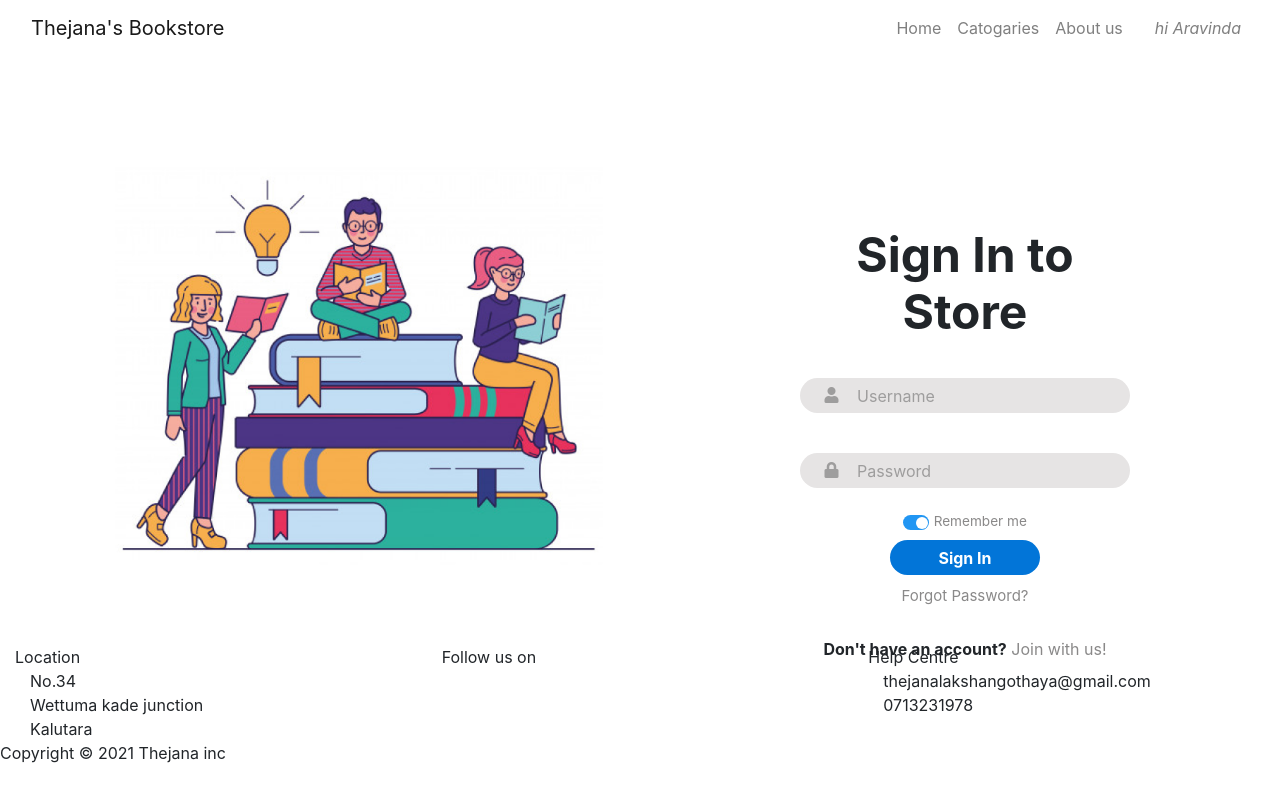
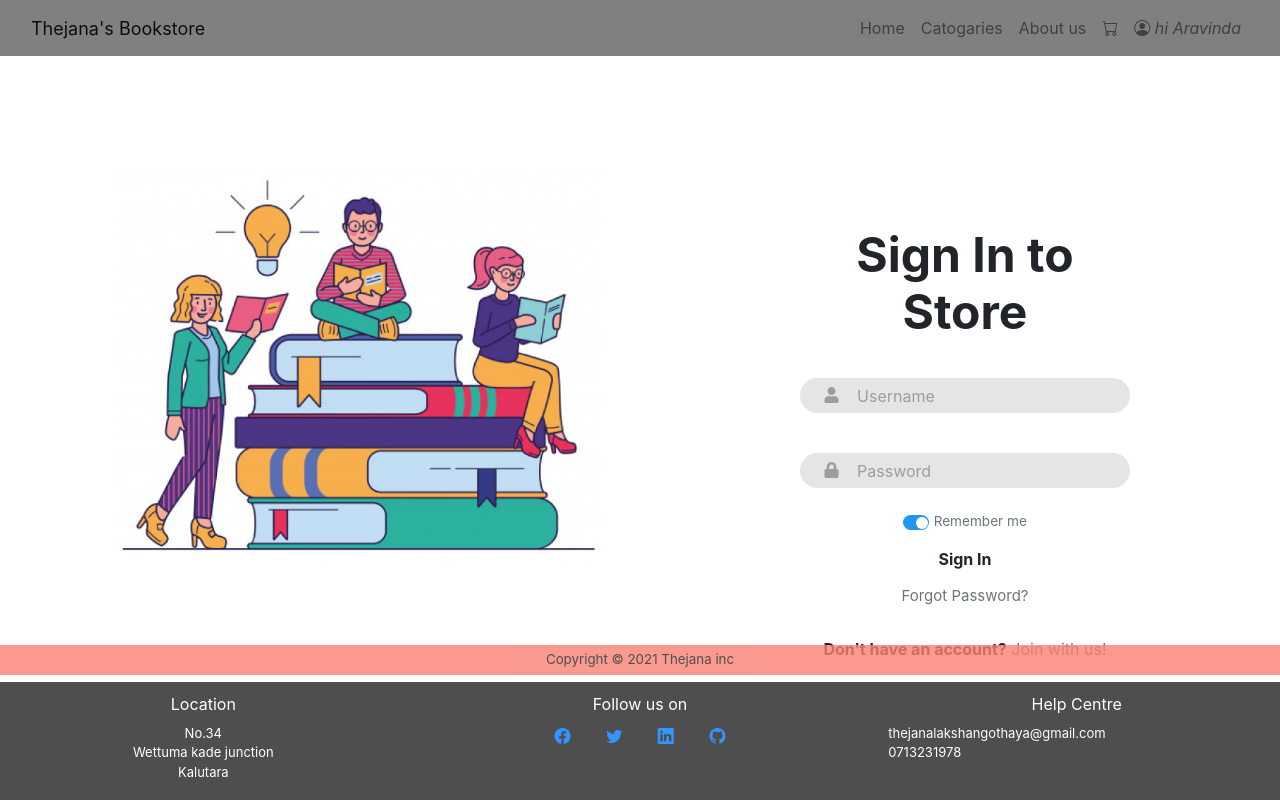
Before and after one commit to DasuniJayathilake/PHP_porject, a PHP site: page /login.php in a window 1280 px wide. Run offline with PHP 8.4, Linux system fonts and the light colour scheme; some libraries are stand-ins or nearby versions; some web fonts are replaced.

Commit message:
minor fixes

```diff
--- a/about.php
+++ b/about.php
@@ -7,6 +7,8 @@
     <meta name="viewport" content="width=device-width, initial-scale=1.0">
     <title>About us</title>
 
+    <link rel="stylesheet" href="./styles/footer.css">
+    <link rel="stylesheet" href="./styles/navbar.css" />
     <link rel="stylesheet" href="./styles/about.css">
     <?php require_once "head.php" ?>
 
--- a/login.php
+++ b/login.php
@@ -6,9 +6,13 @@
     <meta http-equiv="X-UA-Compatible" content="IE=edge">
     <meta name="viewport" content="width=device-width, initial-scale=1.0">
     <title>Login Page</title>
-    <link rel="stylesheet" href="https://maxcdn.bootstrapcdn.com/bootstrap/4.0.0/css/bootstrap.min.css" integrity="sha384-Gn5384xqQ1aoWXA+058RXPxPg6fy4IWvTNh0E263XmFcJlSAwiGgFAW/dAiS6JXm" crossorigin="anonymous">
-    <link rel="stylesheet" href="https://use.fontawesome.com/releases/v5.7.2/css/all.css" integrity="sha384-fnmOCqbTlWIlj8LyTjo7mOUStjsKC4pOpQbqyi7RrhN7udi9RwhKkMHpvLbHG9Sr" crossorigin="anonymous">
+    <!-- <link rel="stylesheet" href="https://maxcdn.bootstrapcdn.com/bootstrap/4.0.0/css/bootstrap.min.css" integrity="sha384-Gn5384xqQ1aoWXA+058RXPxPg6fy4IWvTNh0E263XmFcJlSAwiGgFAW/dAiS6JXm" crossorigin="anonymous">
+    <link rel="stylesheet" href="https://use.fontawesome.com/releases/v5.7.2/css/all.css" integrity="sha384-fnmOCqbTlWIlj8LyTjo7mOUStjsKC4pOpQbqyi7RrhN7udi9RwhKkMHpvLbHG9Sr" crossorigin="anonymous"> -->
+    <link rel="stylesheet" href="https://cdnjs.cloudflare.com/ajax/libs/font-awesome/5.15.3/css/all.min.css" integrity="sha512-iBBXm8fW90+nuLcSKlbmrPcLa0OT92xO1BIsZ+ywDWZCvqsWgccV3gFoRBv0z+8dLJgyAHIhR35VZc2oM/gI1w==" crossorigin="anonymous" />
     <link rel="stylesheet" href="./styles/login.css">
+    <link rel="stylesheet" href="./styles/footer.css">
+    <link rel="stylesheet" href="./styles/navbar.css" />
+    <?php require_once "head.php" ?>
     <!-- <link rel="stylesheet" href="../css/mobile-style.css"> -->
 </head>
 
@@ -17,7 +21,7 @@
         <?php require_once "nav.php" ?>
     </header>
     <?php require_once "script.php" ?>
-    <section class="login">
+    <div class="login">
         <div class="container text-center">
             <div class="row">
                 <div class="col-md-6">
@@ -61,13 +65,18 @@
                 </div>
             </div>
         </div>
-    </section>
+    </div>
+
     <!-- linking scripts -->
+    <div>
+        <?php require_once "footer.php" ?>
+    </div>
+
     <script src="script.js"></script>
-    <script src="https://cdnjs.cloudflare.com/ajax/libs/jquery/3.5.1/jquery.min.js" integrity="sha512-bLT0Qm9VnAYZDflyKcBaQ2gg0hSYNQrJ8RilYldYQ1FxQYoCLtUjuuRuZo+fjqhx/qtq/1itJ0C2ejDxltZVFg==" crossorigin="anonymous"></script>
+    <!-- <script src="https://cdnjs.cloudflare.com/ajax/libs/jquery/3.5.1/jquery.min.js" integrity="sha512-bLT0Qm9VnAYZDflyKcBaQ2gg0hSYNQrJ8RilYldYQ1FxQYoCLtUjuuRuZo+fjqhx/qtq/1itJ0C2ejDxltZVFg==" crossorigin="anonymous"></script>
     <script src="https://cdnjs.cloudflare.com/ajax/libs/popper.js/1.12.9/umd/popper.min.js" integrity="sha384-ApNbgh9B+Y1QKtv3Rn7W3mgPxhU9K/ScQsAP7hUibX39j7fakFPskvXusvfa0b4Q" crossorigin="anonymous"></script>
-    <script src="https://maxcdn.bootstrapcdn.com/bootstrap/4.0.0/js/bootstrap.min.js" integrity="sha384-JZR6Spejh4U02d8jOt6vLEHfe/JQGiRRSQQxSfFWpi1MquVdAyjUar5+76PVCmYl" crossorigin="anonymous"></script>
-    <?php require_once "footer.php" ?>
+    <script src="https://maxcdn.bootstrapcdn.com/bootstrap/4.0.0/js/bootstrap.min.js" integrity="sha384-JZR6Spejh4U02d8jOt6vLEHfe/JQGiRRSQQxSfFWpi1MquVdAyjUar5+76PVCmYl" crossorigin="anonymous"></script> -->
+
 </body>
 
 </html>
--- a/styles/footer.css
+++ b/styles/footer.css
@@ -3,6 +3,8 @@
     opacity: .8;
     color: white;
     padding:10px 0px 10px 0px;
+    position: fixed;
+    bottom: 0;
 }
 #line{
     opacity: 1;
```
Also changed, not shown: signup.php (+6 -4 lines).
